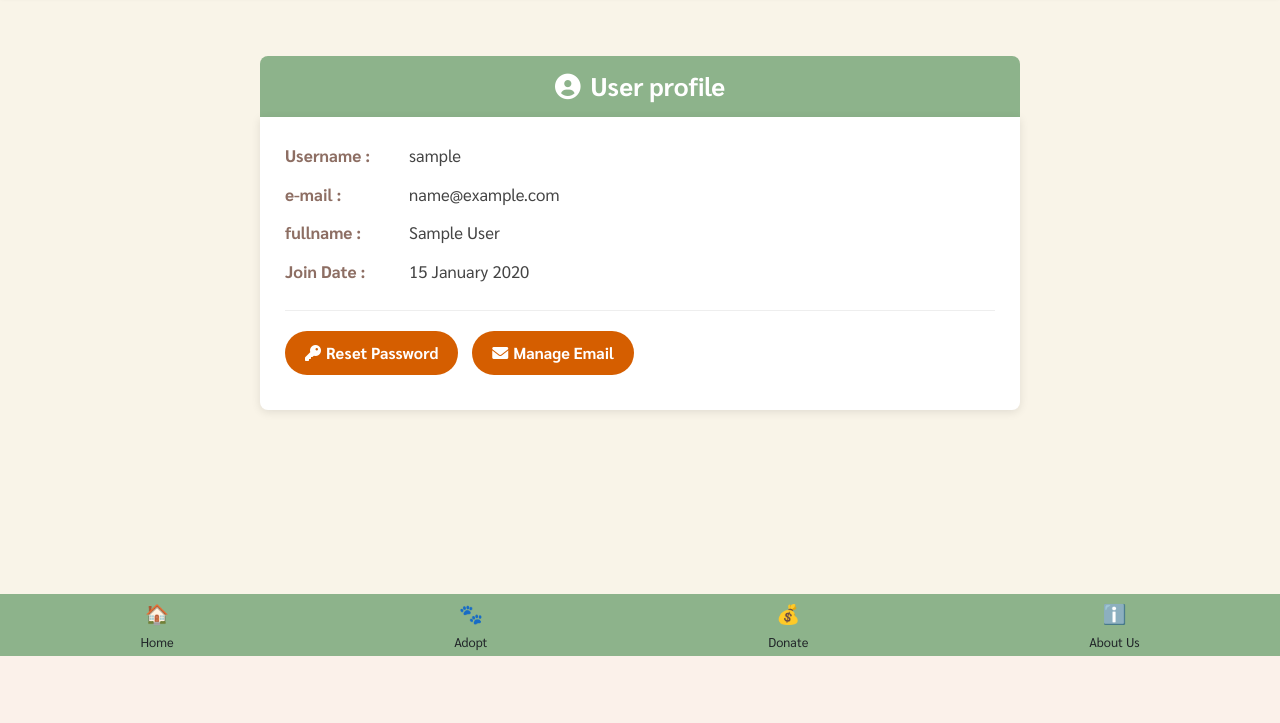
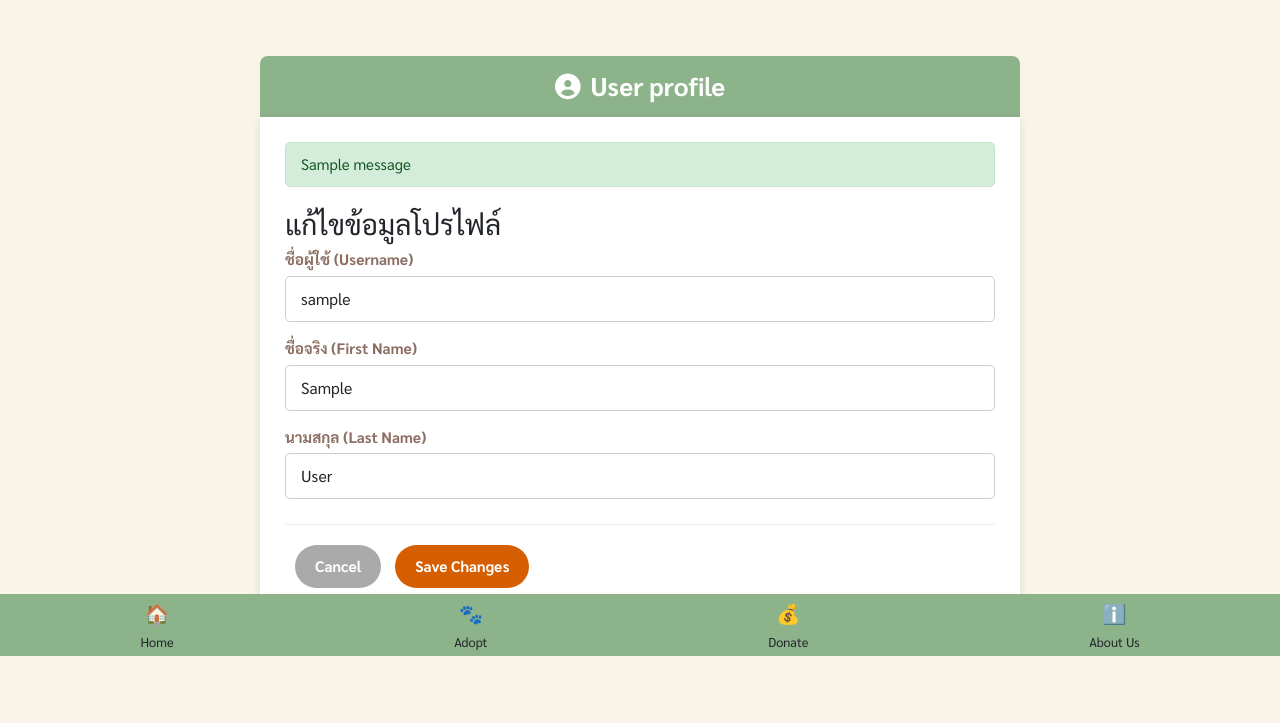
Before and after one commit to pichaty/dsi202, a Django app: page /accounts/profile/?edit=true in a window 1280 px wide. Shown: the part 144-867 px from the top of the page. Before the commit the page ends 800 px from the top, so only its background shows below. Run offline with Django 5.2, Linux system fonts and the light colour scheme; a user stored in the database is signed in; tables that the repository leaves empty hold one stand-in row (values such as "Sample post"); one stand-in notice (Sample message) is shown; data that the repository does not hold is empty; some libraries are stand-ins or nearby versions.

Commit message:
edit profile update

```diff
--- /dev/null
+++ b/pawpal/myapp/forms.py
@@ -0,0 +1,20 @@
+# work/dsi202/pawpal/myapp/forms.py
+from django import forms
+from django.contrib.auth.models import User
+
+class UserProfileEditForm(forms.ModelForm):
+    class Meta:
+        model = User
+        fields = ['username', 'first_name', 'last_name']
+        help_texts = {
+            'username': None,
+        }
+
+    def __init__(self, *args, **kwargs):
+        super().__init__(*args, **kwargs)
+        self.fields['username'].label = "ชื่อผู้ใช้ (Username)"
+        self.fields['first_name'].label = "ชื่อจริง (First Name)"
+        self.fields['last_name'].label = "นามสกุล (Last Name)"
+
+        for field_name in self.fields:
+            self.fields[field_name].widget.attrs.update({'class': 'form-control profile-form-input'}) # เพิ่ม class สำหรับ styling
--- a/pawpal/myapp/templates/myapp/user_profile.html
+++ b/pawpal/myapp/templates/myapp/user_profile.html
@@ -5,66 +5,116 @@
 
 {% block extra_head %}
 <style>
-    /* Inherits styles from base.html including color variables */
-
-    .page-container { /* New general container for content area */
-        max-width: 800px; /* Consistent max-width */
+    /* ... (CSS เดิมของคุณ) ... */
+    .page-container {
+        max-width: 800px;
         margin: 20px auto;
         padding: 20px;
-        background-color: var(--background); /* Light background for the page */
+        background-color: var(--background);
     }
 
-    .section-header { /* For main page title */
-        background-color: var(--green); /* Pawpal's green */
+    .section-header {
+        background-color: var(--green);
         color: white;
         padding: 15px 20px;
-        border-radius: 8px 8px 0 0; /* Rounded top corners */
+        border-radius: 8px 8px 0 0;
         text-align: center;
         font-size: 1.6em;
         font-weight: bold;
-        margin-bottom: 0; /* Remove bottom margin if content-box has padding */
+        margin-bottom: 0;
     }
 
-    .content-box { /* Box for the actual content */
-        background-color: #fff; /* White background for content area */
+    .content-box {
+        background-color: #fff;
         padding: 25px;
-        border-radius: 0 0 8px 8px; /* Rounded bottom corners */
+        border-radius: 0 0 8px 8px;
         box-shadow: 0 2px 10px rgba(0,0,0,0.1);
     }
 
-    .profile-info p {
+    /* Profile Info Display (View Mode) */
+    .profile-info-display p { /* เปลี่ยนชื่อ class เพื่อแยกกับ form */
         margin-bottom: 12px;
-        font-size: 1.05em; /* Slightly larger text */
-        color: #444; /* Darker text for readability */
+        font-size: 1.05em;
+        color: #444;
         line-height: 1.6;
     }
-    .profile-info strong {
-        color: var(--secondary); /* Pawpal's secondary color (brownish) */
-        min-width: 120px; /* Align labels a bit */
+    .profile-info-display strong {
+        color: var(--secondary);
+        min-width: 120px; /* หรือตาม UI ที่ต้องการ */
         display: inline-block;
     }
+
+    /* Profile Edit Form (Edit Mode) */
+    .profile-edit-form .form-group {
+        margin-bottom: 15px;
+    }
+    .profile-edit-form label {
+        display: block;
+        margin-bottom: 5px;
+        font-weight: bold;
+        color: var(--secondary);
+        font-size: 0.95em;
+    }
+    .profile-edit-form .profile-form-input { /* class ที่เพิ่มใน forms.py */
+        width: 100%;
+        padding: 10px 15px;
+        border: 1px solid #ccc;
+        border-radius: 5px;
+        box-sizing: border-box;
+        font-size: 1em;
+    }
+    .profile-edit-form .profile-form-input:focus {
+        border-color: var(--primary);
+        outline: none;
+        box-shadow: 0 0 0 2px rgba(213, 94, 0, 0.2);
+    }
+    .profile-edit-form .errorlist { /* สำหรับแสดง error ของ form */
+        list-style-type: none;
+        padding: 0;
+        margin: 5px 0 0 0;
+        color: red;
+        font-size: 0.9em;
+    }
+
 
     .profile-actions {
         margin-top: 25px;
         padding-top: 20px;
         border-top: 1px solid #eee;
+        text-align: left; /* จัดปุ่ม Edit ไปทางขวา */
     }
-    .profile-actions a {
-        display: inline-block; /* Make buttons block-like */
+    .profile-actions a, .profile-actions button {
+        display: inline-block;
         padding: 10px 20px;
-        margin-right: 10px;
-        margin-bottom: 10px; /* For stacking on small screens */
-        background-color: var(--primary); /* Pawpal's orange */
+        margin-left: 10px; /* เปลี่ยนเป็น margin-left สำหรับปุ่มที่อยู่ติดกันทางขวา */
+        margin-bottom: 10px;
+        background-color: var(--primary);
         color: white;
         text-decoration: none;
-        border-radius: 25px; /* Rounded buttons */
+        border-radius: 25px;
         font-weight: bold;
         transition: background-color 0.3s ease;
+        border: none;
+        cursor: pointer;
+        font-size: 0.95em;
     }
-    .profile-actions a:hover {
-        background-color: #c88a46; /* Darker orange on hover */
+    .profile-actions a:hover, .profile-actions button:hover {
+        background-color: #c88a46;
         text-decoration: none;
     }
+    .profile-actions .btn-secondary { /* ปุ่ม Cancel หรือปุ่มที่ไม่ใช่ primary */
+        background-color: #aaa;
+    }
+    .profile-actions .btn-secondary:hover {
+        background-color: #888;
+    }
+
+    /* Django Messages Styling (เหมือนเดิม) */
+    .django-messages { list-style-type: none; padding: 0; margin: 0 0 20px 0; }
+    .django-messages li { padding: 10px 15px; margin-bottom: 10px; border-radius: 5px; font-size: 0.95em; }
+    .django-messages li.success { background-color: #d4edda; color: #155724; border: 1px solid #c3e6cb;}
+    .django-messages li.error { background-color: #f8d7da; color: #721c24; border: 1px solid #f5c6cb;}
+
 </style>
 {% endblock %}
 
@@ -72,7 +122,40 @@
 <div class="page-container">
     <h1 class="section-header"><i class="fas fa-user-circle" style="margin-right: 10px;"></i>User profile</h1>
     <div class="content-box">
-        <div class="profile-info">
+
+        {% if messages %}
+            <ul class="django-messages">
+                {% for message in messages %}
+                    <li class="{{ message.tags }}">{{ message }}</li>
+                {% endfor %}
+            </ul>
+        {% endif %}
+
+        {% if edit_mode %}
+            {# Edit Mode: Display Form #}
+            <form method="post" class="profile-edit-form">
+                {% csrf_token %}
+                <h3>แก้ไขข้อมูลโปรไฟล์</h3>
+                {% for field in form %}
+                    <div class="form-group">
+                        <label for="{{ field.id_for_label }}">{{ field.label }}</label>
+                        {{ field }}
+                        {% if field.help_text %}
+                            <small style="color: grey; font-size:0.85em; display:block; margin-top:3px;">{{ field.help_text }}</small>
+                        {% endif %}
+                        {% if field.errors %}
+                            {{ field.errors }}
+                        {% endif %}
+                    </div>
+                {% endfor %}
+                <div class="profile-actions">
+                    <a href="{% url 'user_profile' %}" class="btn-secondary">Cancel</a>
+                    <button type="submit">Save Changes</button>
+                </div>
+            </form>
+        {% else %}
+            {# View Mode: Display User Info #}
+            <div class="profile-info-display">
                 <p><strong>Username :</strong> {{ current_user.username }}</p>
                 <p><strong>e-mail :</strong> {{ current_user.email }}</p>
                 <p><strong>fullname :</strong> {{ current_user.get_full_name|default:"ไม่ได้ระบุ" }}</p>
@@ -80,10 +163,11 @@
             </div>
 
             <div class="profile-actions">
+                <a href="{% url 'user_profile' %}?edit=true" class="btn-edit-profile"><i class="fas fa-edit" style="margin-right: 5px;"></i>Edit Profile</a>
                 <a href="{% url 'account_change_password' %}"><i class="fas fa-key" style="margin-right: 5px;"></i>Reset Password</a>
                 <a href="{% url 'account_email' %}"><i class="fas fa-envelope" style="margin-right: 5px;"></i>Manage Email</a>
-            {# Add other relevant links here if needed #}
             </div>
+        {% endif %}
     </div>
 </div>
 {% endblock %}
--- a/pawpal/myapp/views.py
+++ b/pawpal/myapp/views.py
@@ -612,3 +612,33 @@ def notifications_view(request): # เปลี่ยนชื่อ view functi
         'page_title': 'Notifications'
     }
     return render(request, 'myapp/notifications_list.html', context) # เปลี่ยนชื่อ template
+
+# work/dsi202/pawpal/myapp/views.py
+from django.shortcuts import render, redirect
+from django.contrib.auth.decorators import login_required
+from django.contrib import messages
+from .forms import UserProfileEditForm
+
+@login_required
+def user_profile_view(request):
+    user_instance = request.user
+    edit_mode = request.GET.get('edit', 'false').lower() == 'true' # ตรวจสอบ query parameter 'edit'
+
+    if request.method == 'POST':
+        form = UserProfileEditForm(request.POST, instance=user_instance)
+        if form.is_valid():
+            form.save()
+            messages.success(request, 'อัปเดตข้อมูลโปรไฟล์สำเร็จแล้ว!')
+            return redirect('user_profile') # กลับไปหน้าโปรไฟล์ (view mode)
+        else:
+            messages.error(request, 'เกิดข้อผิดพลาดในการอัปเดตข้อมูลโปรไฟล์ กรุณาตรวจสอบข้อมูลที่กรอก')
+            edit_mode = True # ถ้าฟอร์มผิดพลาด ให้ยังอยู่ใน edit mode
+    else:
+        form = UserProfileEditForm(instance=user_instance)
+
+    context = {
+        'current_user': user_instance,
+        'form': form,
+        'edit_mode': edit_mode, # ส่งสถานะ edit_mode ไปยัง template
+    }
+    return render(request, 'myapp/user_profile.html', context)
```
Lines whose indentation alone changed are shown as unchanged.
